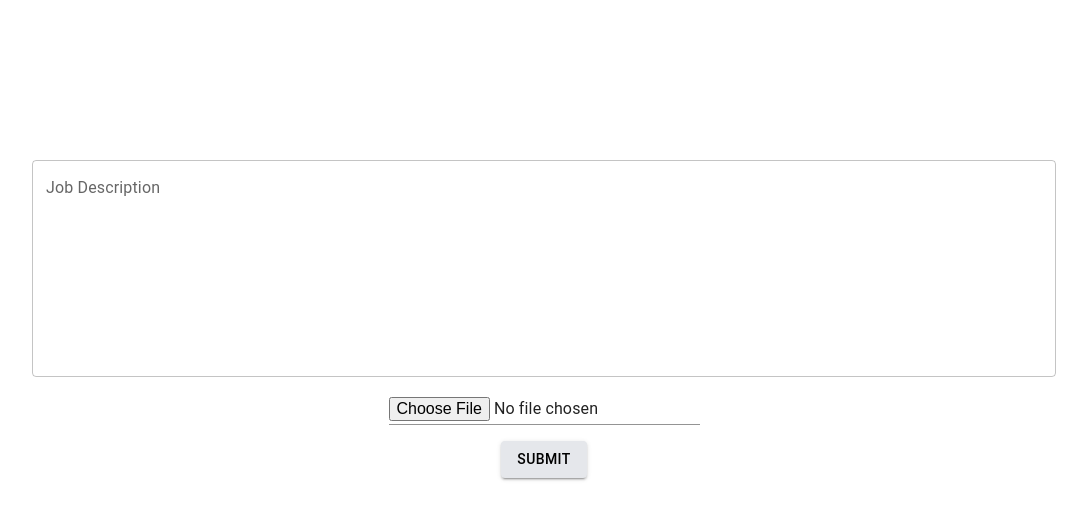
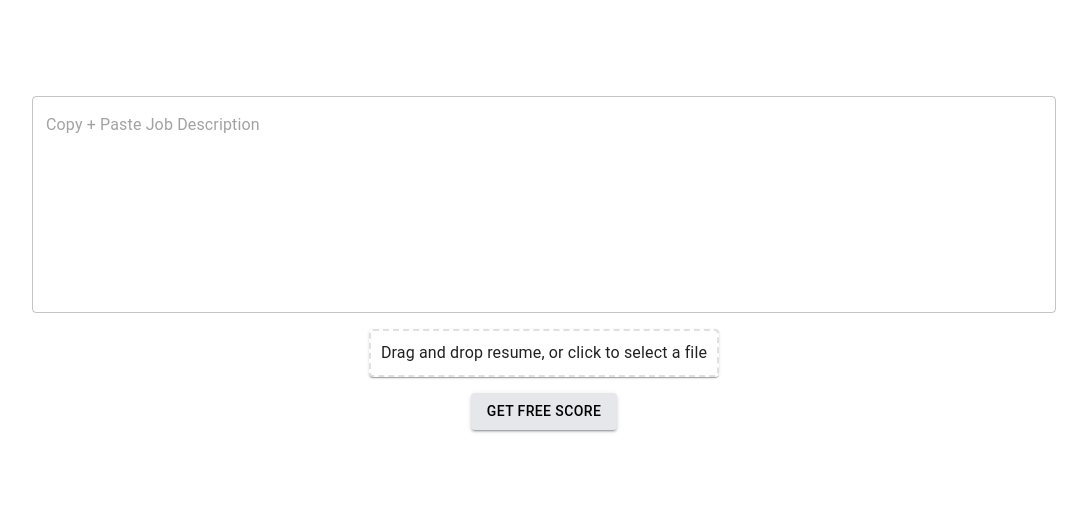
Before and after one commit to Muhammad-Usama-Mujeeb/test-jq, a React (Create React App) app: page / in a window 1280 px wide. Shown: the top 520 px of the page, without its empty margins (96-1183 px from the left). Built offline with nearby package versions, Linux system fonts and the light colour scheme.

Commit message:
Create a file dropzone component to upload files using drag and drop.

```diff
--- a/package.json
+++ b/package.json
@@ -15,6 +15,7 @@
     "@types/react-dom": "^18.2.7",
     "react": "^18.2.0",
     "react-dom": "^18.2.0",
+    "react-dropzone": "^14.2.3",
     "react-hook-form": "^7.46.0",
     "react-scripts": "^5.0.1",
     "typescript": "^4.9.5",
--- /dev/null
+++ b/src/components/FileDropzone/index.tsx
@@ -0,0 +1,37 @@
+import { useCallback} from 'react';
+import { Paper, Typography } from '@mui/material';
+import { useDropzone } from 'react-dropzone';
+
+
+
+interface FileDropzoneProps {
+    onFileChange: (file: File) => void;
+}
+
+function FileDropzone(props: FileDropzoneProps) {
+    const onDrop = useCallback((uploadedFile: File[]) => {
+        props.onFileChange(uploadedFile[0]);
+    }, [props]);
+
+    const { getRootProps, getInputProps } = useDropzone({
+        onDrop,
+    });
+    const { ref, ...rootProps } = getRootProps()
+
+    return (
+        <Paper {...rootProps} sx={{
+            border: '2px dashed #e0e0e0',
+            borderRadius: '4px',
+            padding: '10px',
+            textAlign: 'center',
+            cursor: 'pointer',
+        }}>
+            <input {...getInputProps()} />
+            <Typography variant="body1">
+                Drag and drop resume, or click to select a file
+            </Typography>
+        </Paper>
+    );
+}
+
+export default FileDropzone;
--- a/src/components/FileInputForm/index.tsx
+++ b/src/components/FileInputForm/index.tsx
@@ -1,16 +1,17 @@
-import { TextField, Button, Box, Input } from "@mui/material"
+import { TextField, Button, Box, Typography } from "@mui/material"
 import { useForm } from "react-hook-form";
 import { BASE_URL, ENDPOINT_POST_JOB } from "../../constants"
+import NotificationBar from "../NotificationBar"
+import FileDropzone from "../FileDropzone";
 import { useState } from "react";
-import NotificationBar from "../NotificationBar"
 
 const FileInputForm = () => {
-
   const [notificationData, setNotificationData] = useState({
     open: false,
     severity: 'success' as 'success' | 'error', // Specify the type explicitly
     message: '',
   });
+  const [file, setFile] = useState<File>();
 
   const {
     register,
@@ -23,8 +24,8 @@ const FileInputForm = () => {
     // Create a FormData object and append the file input value
     const formDataToSend = new FormData();
     formDataToSend.append("description", formData.description);
-    formDataToSend.append("file", formData.file[0]);
-
+    if (file) {
+      formDataToSend.append("file", file);
       try {
         const response = await fetch(`${BASE_URL}${ENDPOINT_POST_JOB}`, {
           method: 'POST',
@@ -38,15 +39,19 @@ const FileInputForm = () => {
             message: 'File uploaded successfully!',
           });
           reset();
+          setFile(undefined);
         } else {
           setNotificationData({
             open: true,
             severity: 'error', // Red
             message: 'File upload failed!',
           });
+          reset();
+          setFile(undefined);
         }
       } catch (error) {
         console.error('Error uploading file:', error);
+      }
     }
   };
 
@@ -67,9 +72,9 @@ const FileInputForm = () => {
         onClose={onNotificationBarClose}
       />
       <form onSubmit={handleSubmit(submitInput)} encType="multipart/form-data">
-        <Box sx={{ display: "flex", flexDirection: 'column', alignItems: 'center', gap: "1rem", py: '10rem' }}>
+        <Box sx={{ display: "flex", flexDirection: 'column', alignItems: 'center', gap: "1rem", py: '6rem' }}>
           <TextField
-            label="Job Description"
+            placeholder="Copy + Paste Job Description"
             {...register("description", {
               required: "Description is required",
             })}
@@ -83,9 +88,12 @@ const FileInputForm = () => {
             error={!!errors.description}
             helperText={errors.description?.message?.toString()}
           />
-          <Input  {...register("file")}
-            type='file' required></Input>
-          <Button variant="contained" type="submit" sx={{ color: 'black', backgroundColor: '#e5e7eb', "&:hover": { backgroundColor: "#ddd" } }}>Submit</Button>
+          <FileDropzone onFileChange={(file: File) => setFile(file)} />
+          {file &&
+            <Typography variant="body1" sx={{ py: '0.5rem', color: "green" }}>
+              File Uploaded: {file?.name}
+            </Typography>}
+          <Button variant="contained" type="submit" sx={{ color: 'black', backgroundColor: '#e5e7eb', "&:hover": { backgroundColor: "#ddd" } }}>Get Free Score</Button>
         </Box>
       </form>
     </Box>
--- a/src/components/NotificationBar/index.tsx
+++ b/src/components/NotificationBar/index.tsx
@@ -11,7 +11,7 @@ interface NotificationBarProps {
 function NotificationBar(props: NotificationBarProps) {
 
     return (
-        <Snackbar open={props.open} autoHideDuration={2000} onClose={props.onClose}
+        <Snackbar open={props.open} autoHideDuration={6000} onClose={props.onClose}
             anchorOrigin={{
                 vertical: 'top',
                 horizontal: 'right',
```
Also changed, not shown: 1 other file (tests, documents, lock files or other folders). Lines whose indentation alone changed are shown as unchanged.
